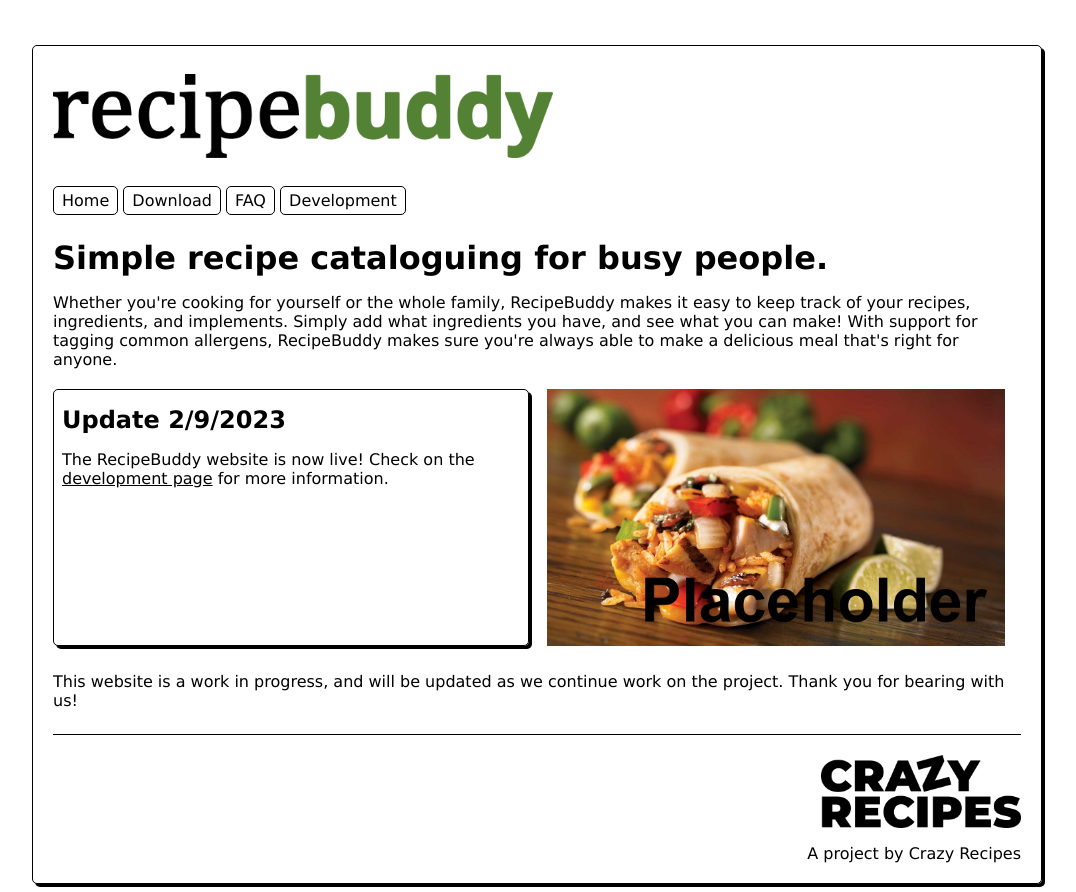
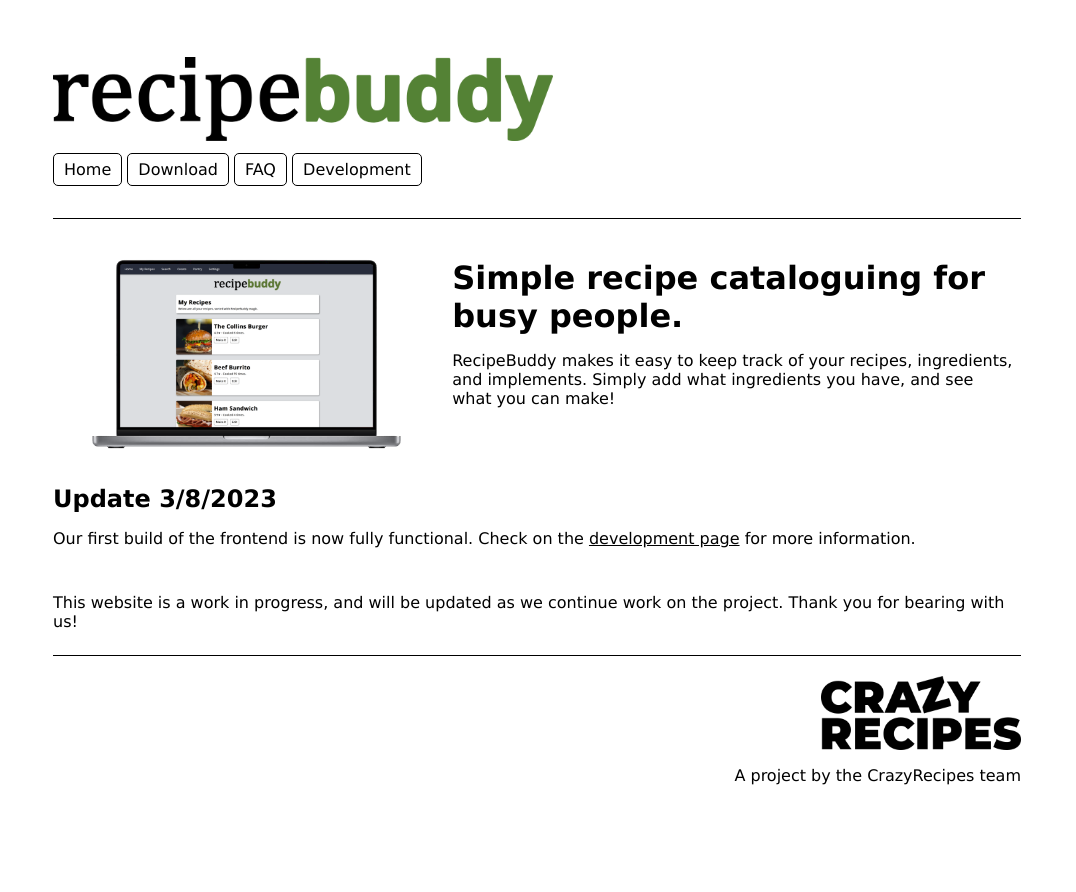
Before and after one commit to crazyrecipes/crazyrecipes.github.io, a plain HTML site: page index.html in a window 1280 px wide. Shown: the whole page, without its empty margins (103-1179 px from the left). After the commit the page ends 813 px from the top, so only its background shows below. Drawn offline with Linux system fonts and the light colour scheme.

Commit message:
pre-presentation spring cleaning

```diff
--- a/index.html
+++ b/index.html
@@ -9,33 +9,36 @@
 
 <body>
     <div class="spacer"></div>
-    <div class="content_outer box">
+    <div class="content_outer">
         <div class="content_inner">
-            <img src="media/images/recipebuddy.png" width="500px" height="auto" class="logo">
+            <img src="media/images/recipebuddy.png" class="logo">
+
             <div class="inline_menu">
                 <a href="index.html"><div class="inline_button">Home</div></a>
                 <a href="download.html"><div class="inline_button">Download</div></a>
                 <a href="faq.html"><div class="inline_button">FAQ</div></a>
                 <a href="development.html"><div class="inline_button">Development</div></a>
             </div>
-            <h2>Simple recipe cataloguing for busy people.</h2>
-            <p>
-                Whether you're cooking for yourself or the whole family, RecipeBuddy makes it easy to keep track of
-                your recipes, ingredients, and implements. Simply add what ingredients you have, and see what you can
-                make! With support for tagging common allergens, RecipeBuddy makes sure you're always able to make a
-                delicious meal that's right for anyone.
-            </p>
+            <div class="divider"></div>
             <div class="sbs">
-                <div class="sbsl box">
+                <div class="sbsc">
+                    <img src="media/images/promo.png" width="100%" height="auto">
+                </div>
+                <div class="sbsc">
                     <p>
-                        <h3>Update 2/9/2023</h3>
-                        <p>The RecipeBuddy website is now live! Check on the <a href="development.html">development page</a> for more information.</p>
+                        <h2>Simple recipe cataloguing for busy people.</h2>
+                        <p>
+                            RecipeBuddy makes it easy to keep track of your recipes, ingredients, and implements.
+                            Simply add what ingredients you have, and see what you can make!
+                        </p>
                     </p>
                 </div>
-                <div class="sbsr">
-                    <img src="media/images/test.jpg" width="100%" height="auto">
-                </div>
             </div>
+            <p>
+                <h3>Update 3/8/2023</h3>
+                <p>Our first build of the frontend is now fully functional. Check on the <a href="development.html">development page</a> for more information.</p>
+            </p>
+            <div class="spacer"></div>
             <p>
                 This website is a work in progress, and will be updated as we continue work on the project.
                 Thank you for bearing with us!
@@ -43,7 +46,7 @@
             <div class="divider"></div>
             <div class="justify_right">
                 <img src="media/images/crazyrecipes.png" width="200px" height="auto">
-                <p>A project by Crazy Recipes</p>
+                <p>A project by the CrazyRecipes team</p>
             </div>
         </div>
     </div>
--- a/style.css
+++ b/style.css
@@ -72,7 +72,7 @@ a {
 /* Inline side-by-side content */
 .sbs {
     display: grid;
-    grid-template-columns: 1fr 1fr;
+    grid-template-columns: 40% 60%;
     gap: 4px;
     width: 100%;
     margin: 0;
@@ -80,17 +80,10 @@ a {
     overflow: hidden;
 }
 
-.sbsl {
-    width: 95%;
-    margin: 0px 0px 6px 0px;
-    padding: 0px 8px;
-    word-wrap: break-word;
-    overflow: hidden;
-}
-
-.sbsr {
-    width: 95%;
-    margin: 0px 0px 6px 0px;
+.sbsc {
+    box-sizing: border-box;
+    width: 100%;
+    margin: 0px 0px 0px 0px;
     padding: 0px 8px;
     word-wrap: break-word;
     overflow: hidden;
@@ -106,16 +99,17 @@ a {
 
 .inline_button {
     margin: 4px 0px;
-    padding: 4px 8px;
+    padding: 6px 10px;
     display: inline-block;
     border: 1px solid black;
     border-radius: 5px;
-    box-shadow: none;
     text-decoration: none;
+    color: black;
 }
 
 .inline_button:hover {
-    box-shadow: 3px 3px black;
+    background: black;
+    color: white;
 }
 
 .inline_spacer {
@@ -160,7 +154,9 @@ a {
 
 /* Logo image */
 .logo {
-    margin: 16px 0;
+    margin: 0;
+    width: 500px;
+    height: auto;
 }
 
 .underline {
```
Also changed, not shown: development.html (+12 -5 lines), download.html (+13 -11 lines), faq.html (+24 -6 lines), media/images/promo.png (added), media/images/test.jpg (deleted).
